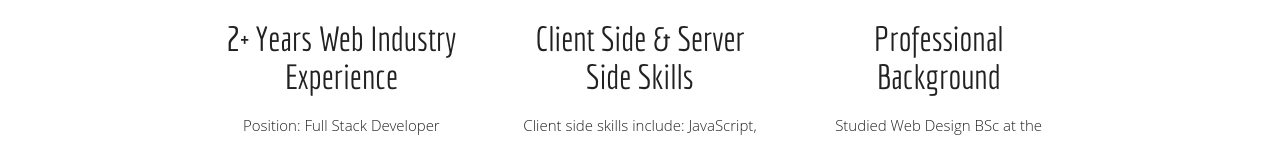
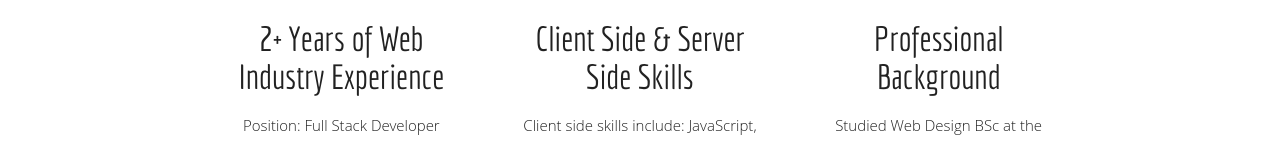
Before and after one commit to ReaIIyBigShrimp/reaiiybigshrimp.github.io, a website: page index.html in a window 1280 px wide. Shown: the part 560-705 px from the top of the page. Drawn offline with nearby package versions, Linux system fonts and the light colour scheme.

Commit message:
Copy correction.

```diff
--- a/index.html
+++ b/index.html
@@ -99,7 +99,7 @@
                 <div class="col s12 m4">
                     <div class="icon-block">
                         <h2 class="center colour-4-text"><i class="material-icons">exposure_plus_1</i></h2>
-                        <h4 class="center">2+ Years Web Industry Experience</h4>
+                        <h4 class="center">2+ Years of Web Industry Experience</h4>
                         <p class="center light">Position: Full Stack Developer Assistant</p>
                         <p class="center light">Workplace: Historical Archives of the European Union (Florence, Italy)</p>
                     </div>
```
